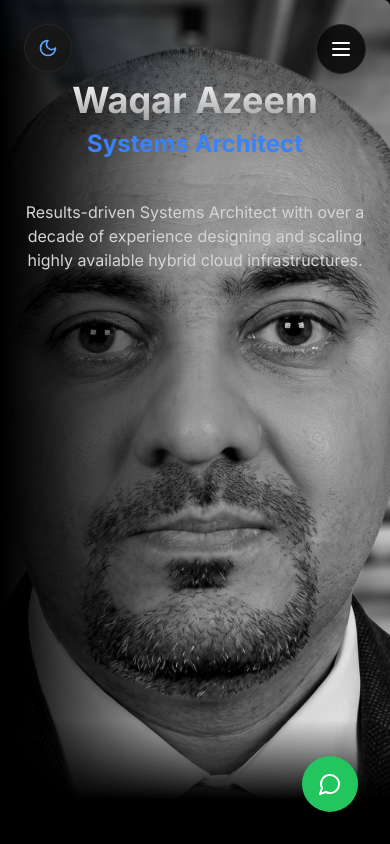
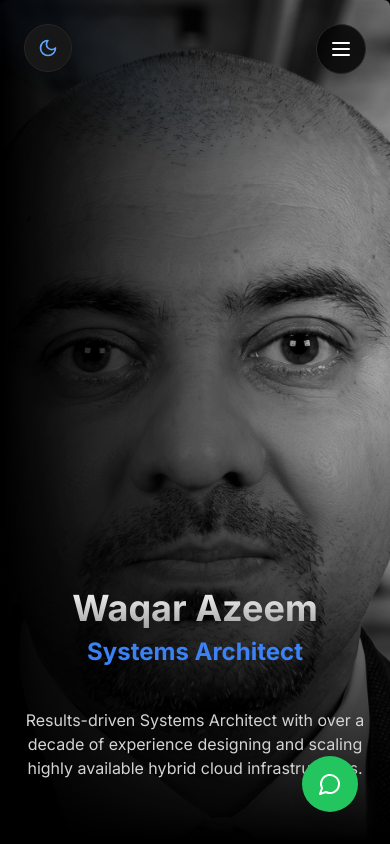
Before and after one commit to induslevel/waqar-portfolio, a Next.js app: page / in a window 390 px wide. Shown: the top 844 px of the page. Built offline with nearby package versions, Linux system fonts and the light colour scheme.

Commit message:
adjusting text over image

```diff
--- a/src/components/Hero.tsx
+++ b/src/components/Hero.tsx
@@ -6,7 +6,7 @@ import Image from "next/image";
 
 export function Hero() {
   return (
-    <div id="home" className="h-[50rem] w-full rounded-md flex md:items-center md:justify-center bg-white dark:bg-black/[0.96] antialiased bg-grid-black/[0.02] dark:bg-grid-white/[0.02] relative overflow-hidden">
+    <div id="home" className="h-[50rem] min-h-[100dvh] md:min-h-[50rem] w-full rounded-md flex flex-col justify-end pb-12 md:pb-0 md:flex-row md:items-center md:justify-center bg-white dark:bg-black/[0.96] antialiased bg-grid-black/[0.02] dark:bg-grid-white/[0.02] relative overflow-hidden">
       <Spotlight
         className="-top-40 left-0 md:left-60 md:-top-20"
         fill="rgba(59, 130, 246, 0.2)"
@@ -14,18 +14,18 @@ export function Hero() {
 
       {/* Background Image Integration */}
       <div className="absolute right-0 top-0 h-full w-full md:w-1/2 opacity-80 dark:opacity-90 pointer-events-none transition-opacity duration-500">
-        <div className="absolute inset-0 bg-gradient-to-r from-white via-white/10 to-transparent dark:from-black dark:via-black/10 dark:to-transparent z-10" />
-        <div className="absolute inset-0 bg-gradient-to-b from-transparent via-transparent via-[90%] to-white dark:to-black z-10" />
+        <div className="absolute inset-0 bg-gradient-to-r from-white via-white/50 to-transparent md:via-white/10 dark:from-black dark:via-black/50 md:dark:via-black/10 dark:to-transparent z-10" />
+        <div className="absolute inset-0 bg-gradient-to-b from-transparent via-transparent via-[50%] md:via-[90%] to-white dark:to-black z-10" />
         <Image
           src="/profile.jpg"
           alt="Waqar Azeem"
           fill
-          className="object-cover object-center grayscale hover:grayscale-0 transition-all duration-1000"
+          className="object-cover object-top md:object-center grayscale hover:grayscale-0 transition-all duration-1000"
           priority
         />
       </div>
 
-      <div className="p-4 max-w-7xl mx-auto relative z-20 w-full pt-20 md:pt-0 flex flex-col items-center md:items-start md:pl-20">
+      <div className="p-4 max-w-7xl mx-auto relative z-20 w-full flex flex-col items-center md:items-start md:pl-20 mt-auto md:mt-0">
         <h1 className="text-4xl md:text-8xl font-bold text-center md:text-left bg-clip-text text-transparent bg-gradient-to-b from-black to-neutral-500 dark:from-neutral-50 dark:to-neutral-400">
           Waqar Azeem
         </h1>
```
